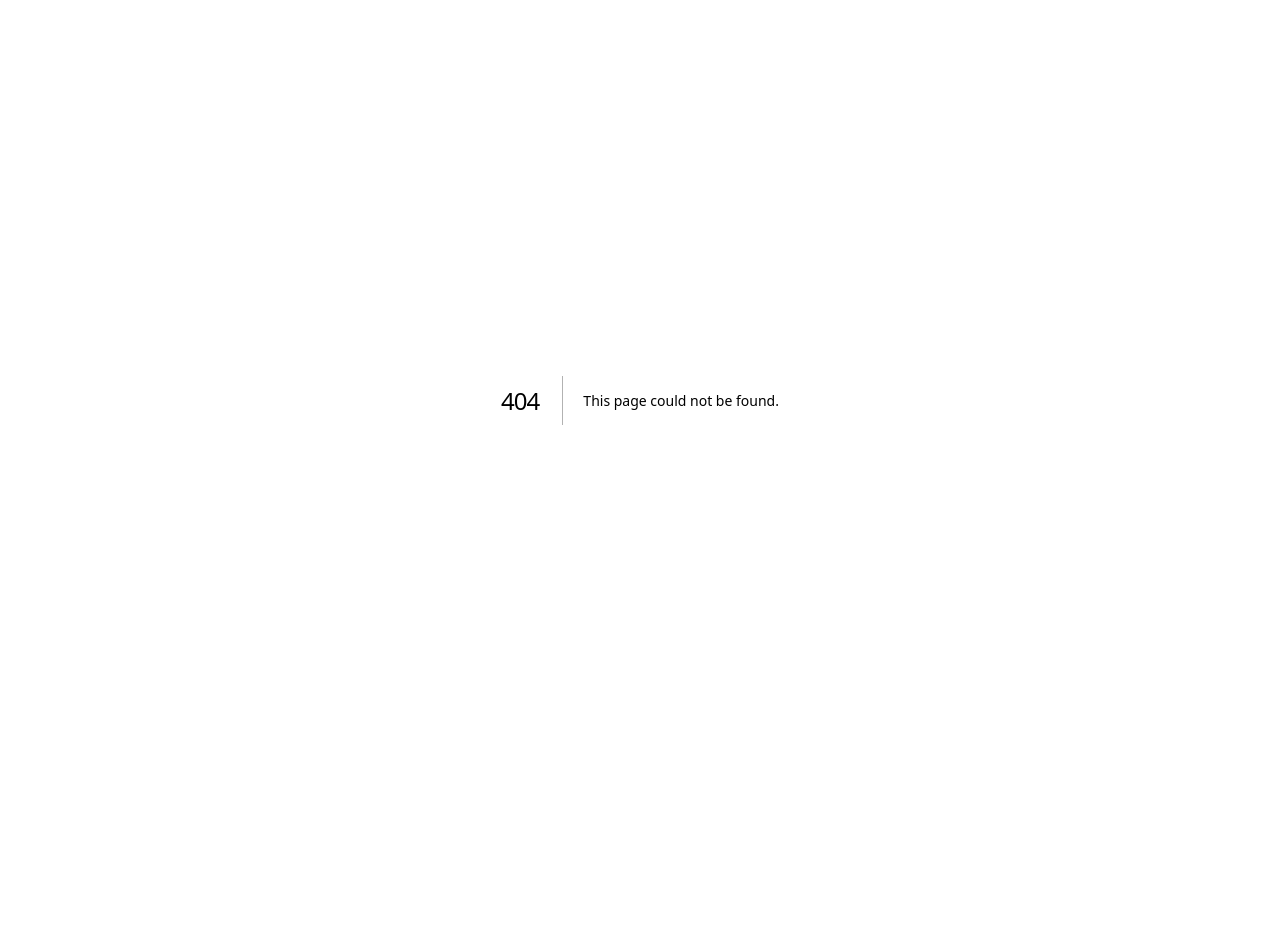
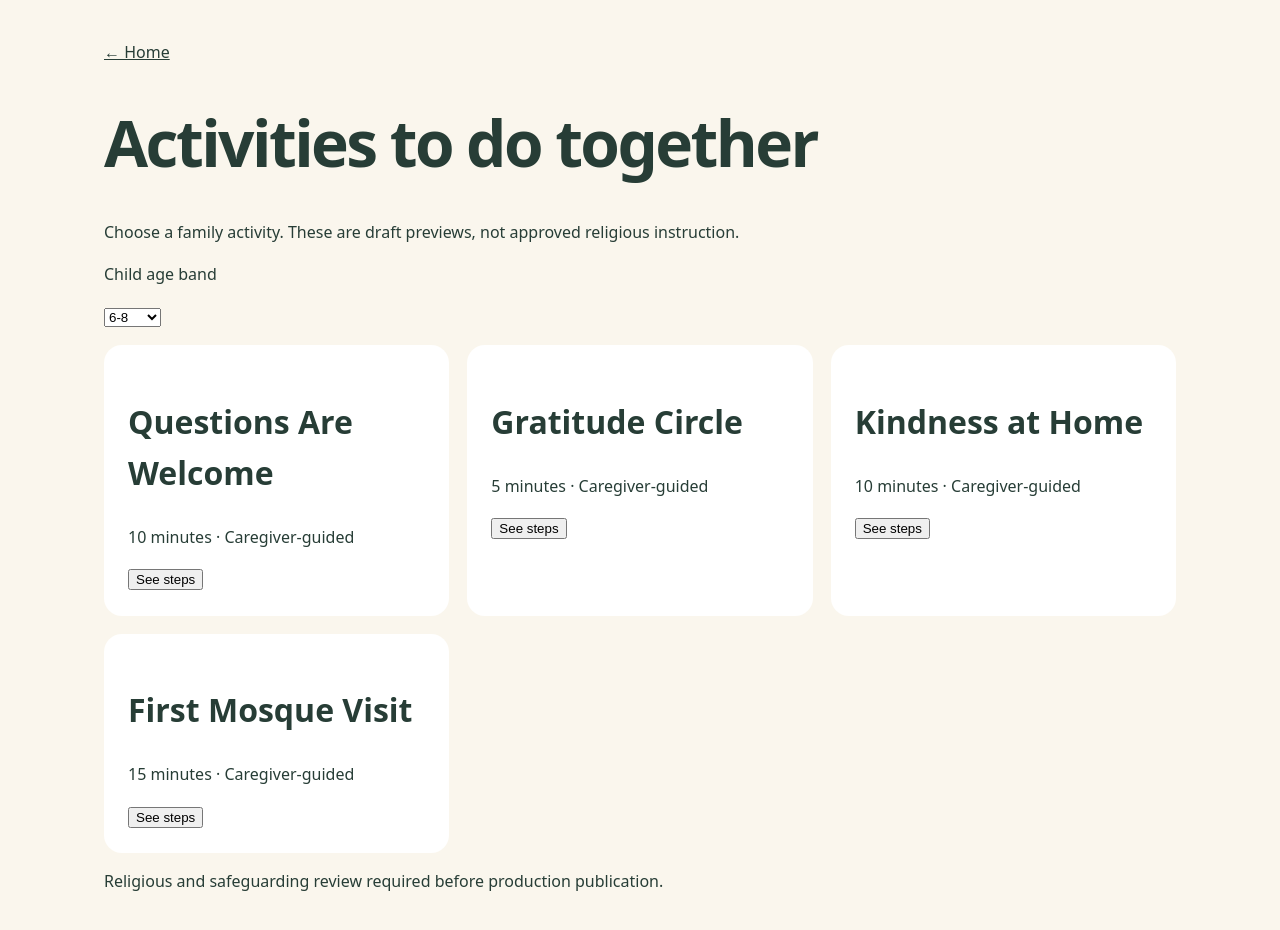
Before and after one commit to ummahbuild/RevertParenting, a Next.js app in the folder apps/web/: page /activities in a window 1280 px wide. Before the commit this address had no page. Shown: the top 930 px of the page. Before the commit the page ends 800 px from the top, so only its background shows below. Built offline with nearby package versions, Linux system fonts and the light colour scheme.

Commit message:
feat: add family activity explorer apps/web/app/activities/page.tsx

```diff
--- /dev/null
+++ b/apps/web/app/activities/page.tsx
@@ -0,0 +1,3 @@
+"use client";import {useState} from "react";import Link from "next/link";
+const activities=[{title:"Questions Are Welcome",ages:["6-8","9-12","13-15","16-18"],minutes:10,steps:["Share one question each.","Choose one question.","Look for a reliable answer together."]},{title:"Gratitude Circle",ages:["3-5","6-8","9-12","13-15","16-18"],minutes:5,steps:["Share an appreciation, or pass.","Listen to each other.","Choose one kind action."]},{title:"Kindness at Home",ages:["3-5","6-8","9-12","13-15","16-18"],minutes:10,steps:["Suggest a helpful act.","Agree when to do it.","Reflect afterward."]},{title:"First Mosque Visit",ages:["0-2","3-5","6-8","9-12","13-15","16-18"],minutes:15,steps:["Check facilities and accessibility.","Discuss what to expect.","Prepare questions."]}];
+export default function Activities(){const [age,setAge]=useState("6-8");const [expanded,setExpanded]=useState<string|null>(null);return <main><p><Link href="/">← Home</Link></p><h1>Activities to do together</h1><p>Choose a family activity. These are draft previews, not approved religious instruction.</p><label htmlFor="age">Child age band</label><p><select id="age" value={age} onChange={e=>setAge(e.target.value)}>{["0-2","3-5","6-8","9-12","13-15","16-18"].map(a=><option key={a}>{a}</option>)}</select></p><div className="grid">{activities.filter(a=>a.ages.includes(age)).map(a=><article className="card" key={a.title}><h2>{a.title}</h2><p>{a.minutes} minutes · Caregiver-guided</p><button type="button" aria-expanded={expanded===a.title} onClick={()=>setExpanded(expanded===a.title?null:a.title)}>{expanded===a.title?"Hide steps":"See steps"}</button>{expanded===a.title&&<ol>{a.steps.map(s=><li key={s}>{s}</li>)}</ol>}</article>)}</div><p>Religious and safeguarding review required before production publication.</p></main>}
```
